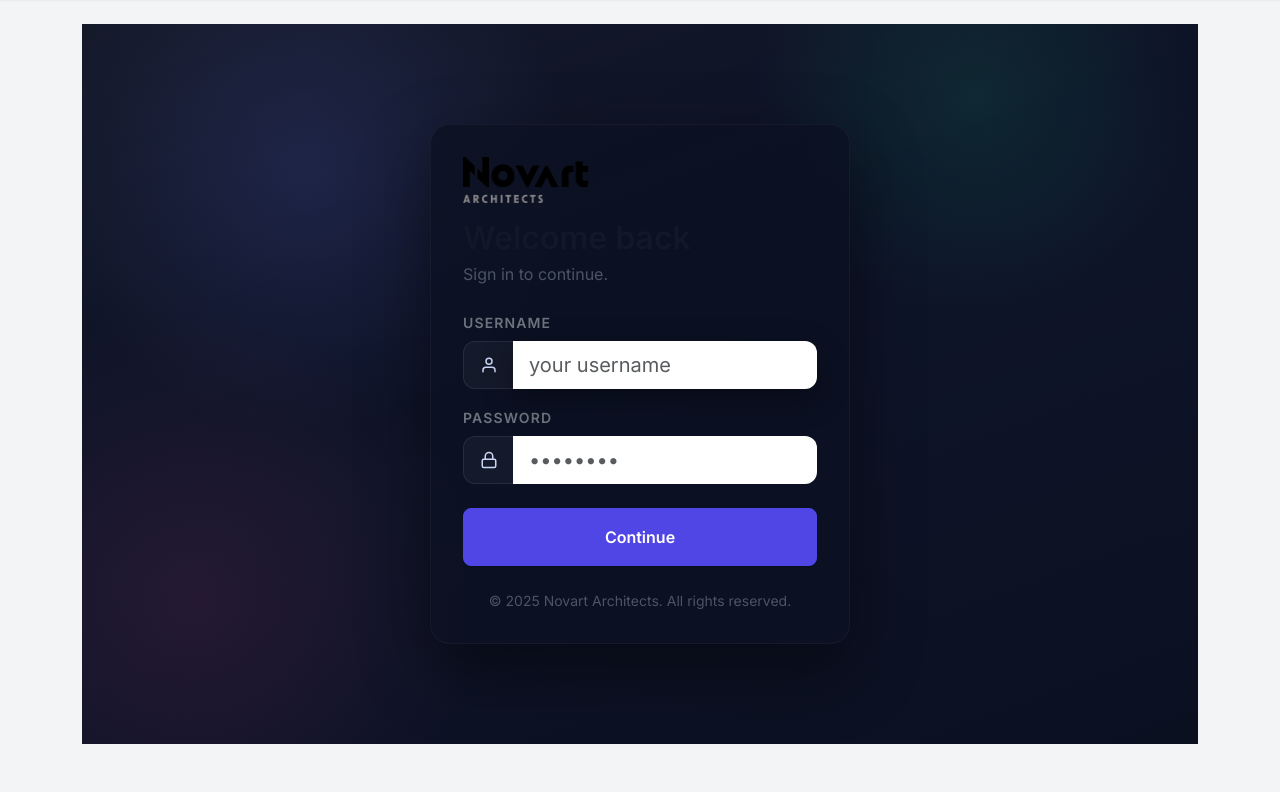
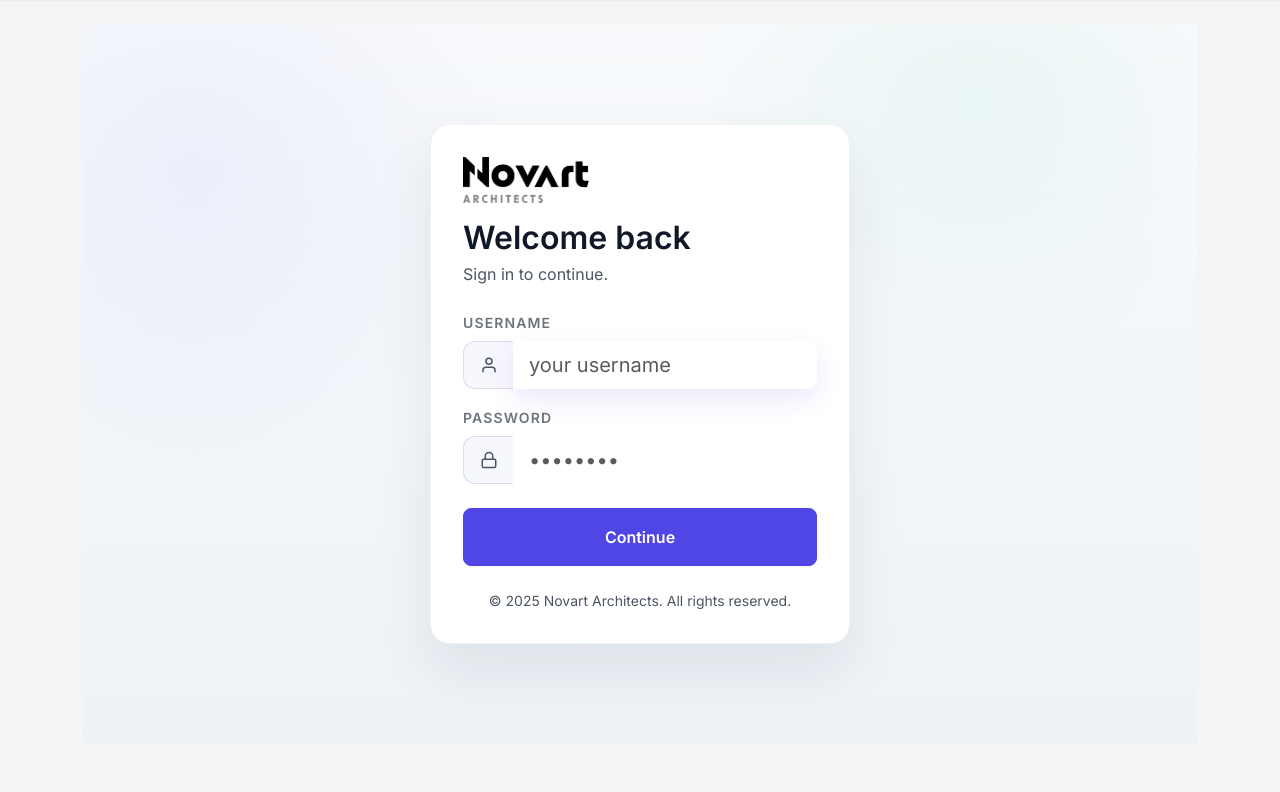
Before and after one commit to itzpraveen/novart, a Django app: a page that uses templates/base.html in a window 1280 px wide. Shown: the part 77-869 px from the top of the page. Run offline with Django 5.2, Linux system fonts and the light colour scheme; some libraries are stand-ins or nearby versions.

Commit message:
Brighten login experience for better readability

```diff
--- a/static/css/style.css
+++ b/static/css/style.css
@@ -199,17 +199,13 @@ a:hover {
     min-height: calc(100vh - 80px);
     display: flex;
     align-items: center;
-    background: radial-gradient(circle at 20% 20%, rgba(104, 117, 245, 0.15), transparent 25%),
-                radial-gradient(circle at 80% 10%, rgba(16, 185, 129, 0.12), transparent 20%),
-                radial-gradient(circle at 10% 80%, rgba(236, 72, 153, 0.10), transparent 25%),
-                linear-gradient(160deg, #0b1021 0%, #0e1428 50%, #0b1021 100%);
+    background: radial-gradient(circle at 10% 20%, rgba(79, 70, 229, 0.06), transparent 28%),
+                radial-gradient(circle at 80% 10%, rgba(16, 185, 129, 0.06), transparent 25%),
+                linear-gradient(180deg, #f8fafc 0%, #eef2f7 100%);
 }
 
 .auth-overlay {
-    position: absolute;
-    inset: 0;
-    background: linear-gradient(160deg, rgba(255, 255, 255, 0.04) 0%, rgba(255, 255, 255, 0) 40%);
-    pointer-events: none;
+    display: none;
 }
 
 .modern-auth .container {
@@ -223,9 +219,10 @@ a:hover {
     margin: 0 auto;
     border-radius: 20px;
     padding: 32px;
-    background: rgba(12, 17, 34, 0.8);
-    box-shadow: 0 25px 70px rgba(0, 0, 0, 0.45);
-    border: 1px solid rgba(255, 255, 255, 0.04);
+    background: #ffffff;
+    color: #111827;
+    box-shadow: 0 25px 60px rgba(15, 23, 42, 0.08);
+    border: 1px solid rgba(15, 23, 42, 0.06);
 }
 
 .auth-hero {
@@ -284,25 +281,25 @@ a:hover {
 }
 
 .auth-form .form-control {
-    border: 1px solid rgba(255, 255, 255, 0.08);
-    background: rgba(255, 255, 255, 0.04);
-    color: #e5e7eb;
+    border: 1px solid #d9ddeb;
+    background: #f7f8fd;
+    color: #111827;
     border-radius: 12px;
     transition: var(--transition);
 }
 
 .auth-form .form-control:focus {
-    background: rgba(255, 255, 255, 0.08);
+    background: #ffffff;
     border-color: rgba(79, 70, 229, 0.7);
-    box-shadow: 0 10px 30px rgba(0, 0, 0, 0.35);
+    box-shadow: 0 10px 25px rgba(79, 70, 229, 0.12);
 }
 
 .auth-form .input-group-text {
-    border: 1px solid rgba(255, 255, 255, 0.08);
+    border: 1px solid #d9ddeb;
     border-right: 0;
-    background: rgba(255, 255, 255, 0.04);
+    background: #f7f8fd;
     border-radius: 12px 0 0 12px;
-    color: #cbd5f5;
+    color: var(--text-secondary);
 }
 
 .ls-2 { letter-spacing: 0.08em; }
```
